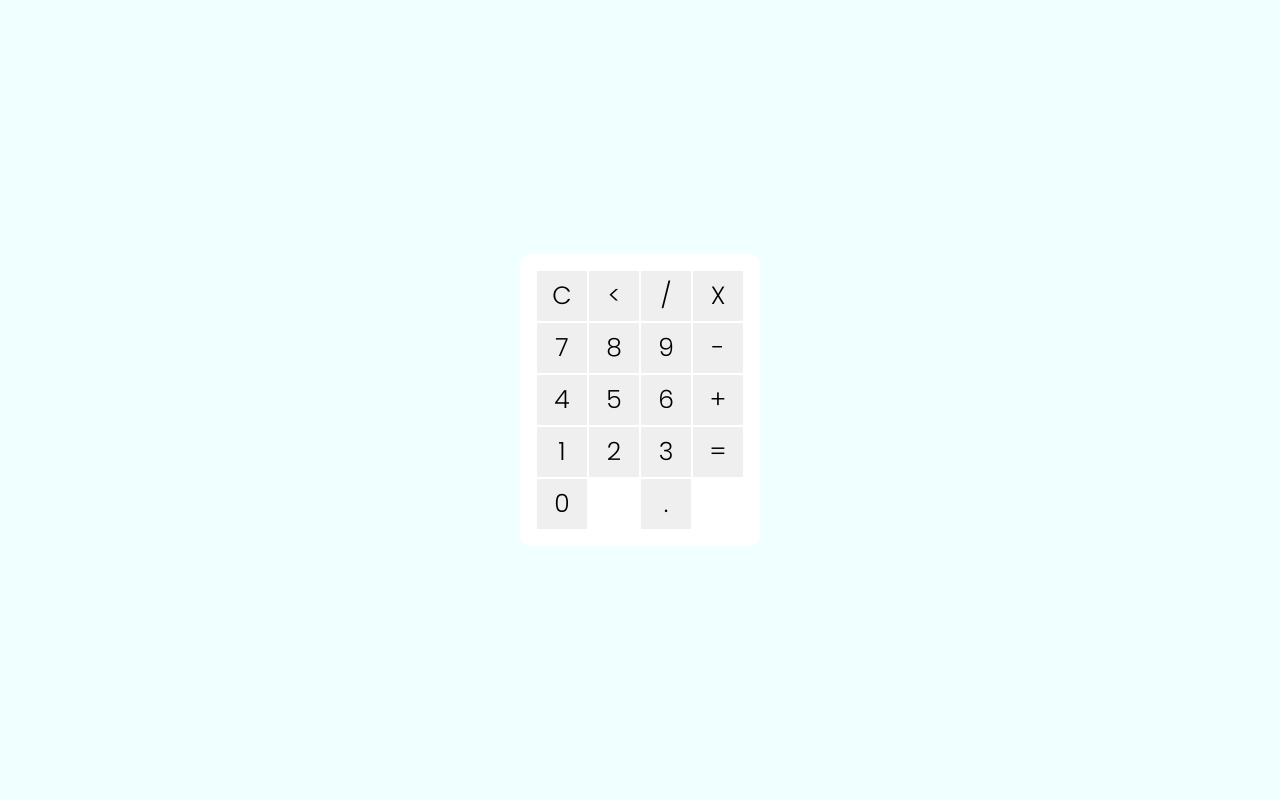
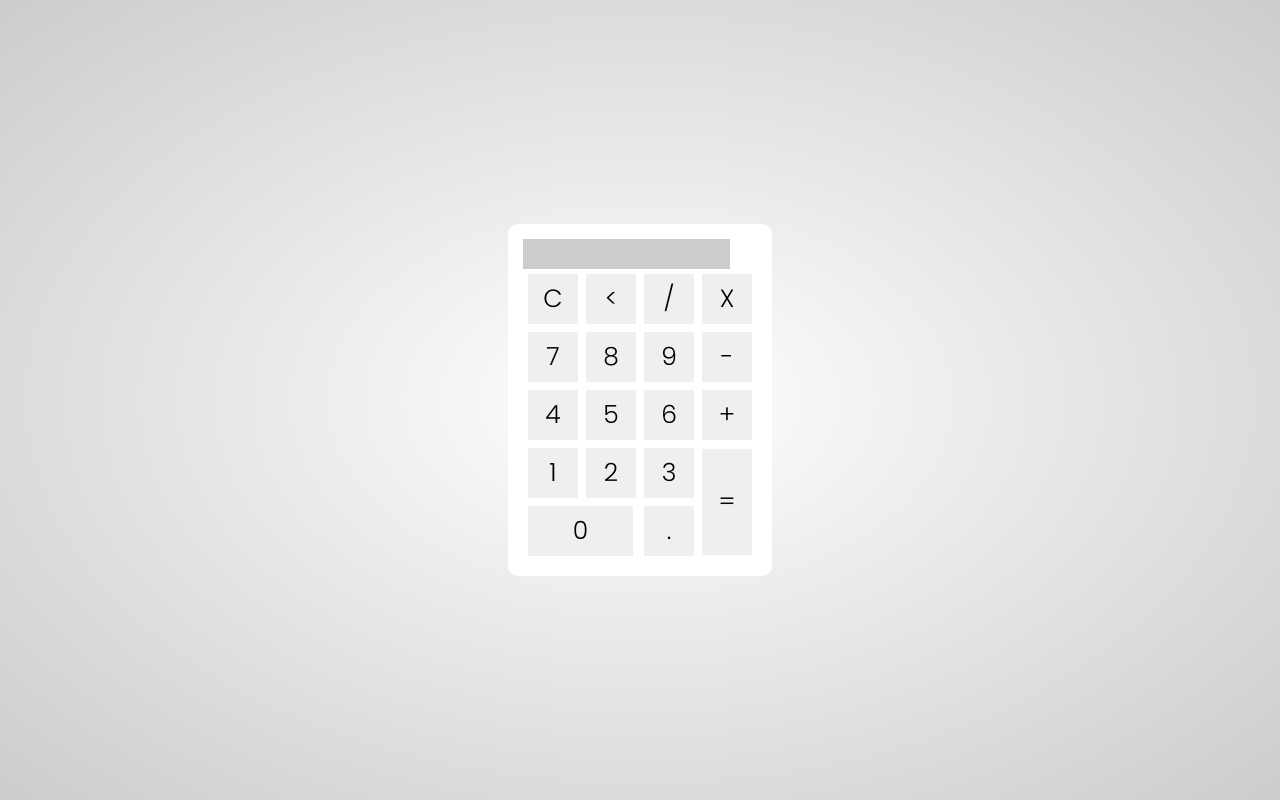
Before and after one commit to Samue1-Martins/Calculadora, a plain HTML site: page index.html in a window 1280 px wide. Drawn offline with Linux system fonts and the light colour scheme.

Commit message:
Atualizações

```diff
--- a/index.html
+++ b/index.html
@@ -4,7 +4,7 @@
     <meta charset="UTF-8">
     <meta name="viewport" content="width=device-width, initial-scale=1.0">
     <title>Calculadora</title>
-    <link rel="stylesheet" href="style.css">
+    <link rel="stylesheet" href="style/style.css">
 </head>
 <body>
 
@@ -36,11 +36,11 @@
                         <td><button class="botao">1</button></td>
                         <td><button class="botao">2</button></td>
                         <td><button class="botao">3</button></td>
-                        <td><button class="botao">=</button></td>
+                        <td rowspan="2"><button class="botao" style="height: 106px;">=</button></td>
                     </tr>
                     <tr>
-                        <td colspan="2"><button class="botao">0</button></td>
-                        <td rowspan="2"><button class="botao">.</button></td>
+                        <td colspan="2"><button class="botao" style="width: 105px;">0</button></td>
+                        <td><button class="botao">.</button></td>
                     </tr>
                 </table>
             </div>
@@ -52,6 +52,6 @@
 
 
 
-    <script src="script.js"></script>
+    <script src="script/script.js"></script>
 </body>
 </html>
--- a/style.css
+++ b/style/style.css
@@ -9,9 +9,17 @@
 
 body{
     min-height: 100vh;
-    background-color: azure;
+    background-image: radial-gradient(#fff, #cccccc);
 }
 
+#resultado{
+    background-color: #cccccc;
+    width: 207px;
+    height: 30px;
+    font-size: 25px;
+    color: black;
+    text-align: right;
+}
 .calculadoraConteudo{
     position: absolute;
     background-color: white;
@@ -20,10 +28,13 @@ body{
     transform: translate(-50%,-50%);
     border-radius: 10px;
     padding: 15px;
+    justify-content: center;
 
 }
 .display{
-
+    display: flex;
+    flex-direction: column;
+    justify-content: center;
 }
 
 .botao{
@@ -34,6 +45,7 @@ body{
     height: 50px;
     cursor: pointer;
     border: none;
+    margin: 3px;
 }
 
 .botao:hover{
```
Also changed, not shown: images/backspace.svg (added), script/script.js (added).
